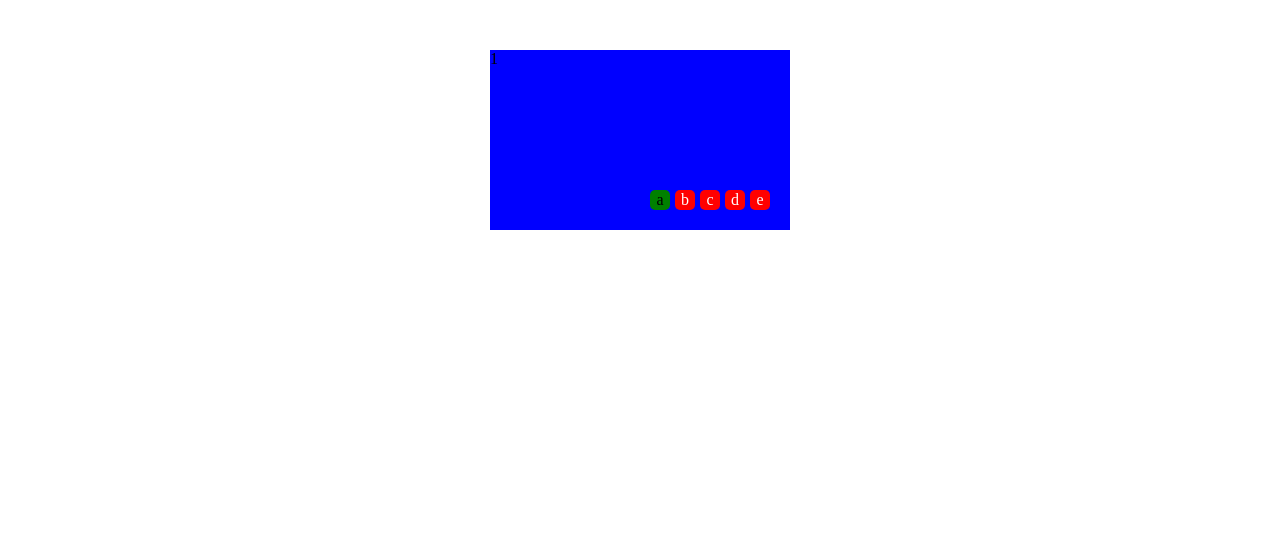
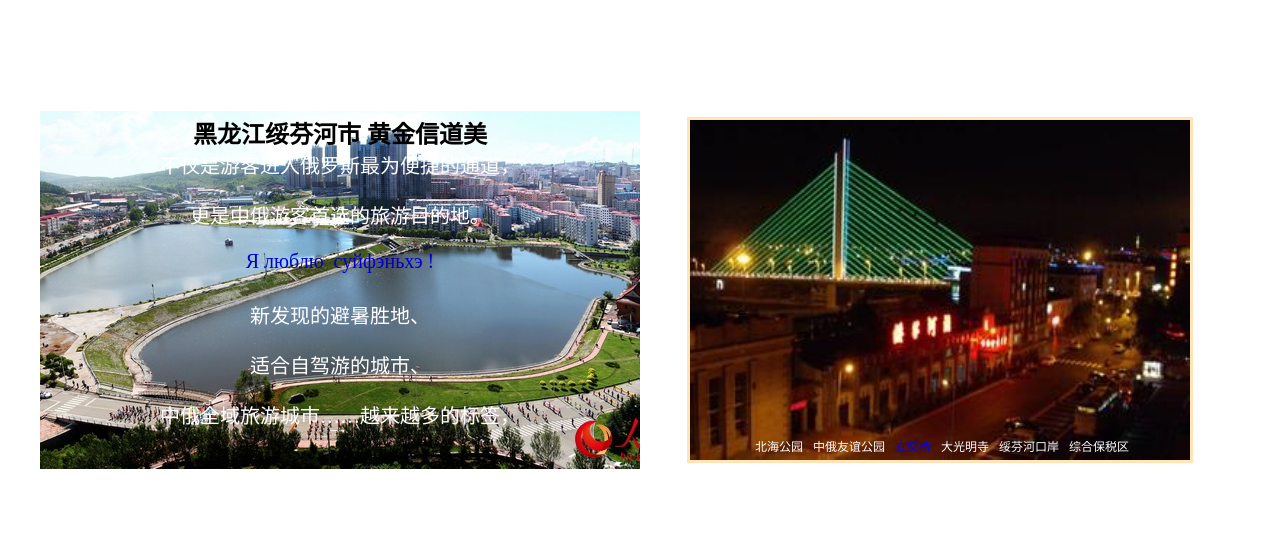
Before and after one commit to zhouYue946821/zhouYue946821.github.io, a plain HTML site: page index.html in a window 1280 px wide. Drawn offline with Linux system fonts and the light colour scheme.

Commit message:
美丽的绥芬河。

```diff
--- a/css/index.css
+++ b/css/index.css
@@ -2,49 +2,95 @@
 	margin: 0;
 	padding: 0;
 }
-		#myLunBo {
-			width: 300px;
-			height: 180px;
-			margin: 50px auto 0;
-			overflow: hidden;
+body {
+	background-color: #FFFFFF;
+	font-family: "微软雅黑";
+	font-size: 12px;
+}
+ul,li {
+	list-style: none;
+}
+.biaoTi {
+	width: 100%;
+	height: 50px;
+}
+.top {
+	width: 1200px;
+	margin: 0 auto;
+}
+.top:after {
+	clear: both;
+	content: '';
+	display: block;
+}
+.top .div-left {
+	width: 600px;
+	height: 480px;
+	text-align: center;
+	float: left;
+	background-image: url(../img/1.jpg);
+	background-repeat: no-repeat;
+	background-position: center ;
+}
+.top .div-rigth {
+	width: 600px;
+	height: 480px;
+	float: left;
 	position: relative;
 }
-		#myLunBo .myLunBoUl {
+.top .div-rigth .lunBo {
+	width: 500px;
+	height: 340px;
 	position: absolute;
+	margin: auto;
 	top: 0;
 	left: 0;
+	right: 0;
+	bottom: 0;
+	background: #FFFFFF;
+	border: 3px solid moccasin;
+	overflow: hidden;
+	z-index: 10;
 }
-		#myLunBo .myLunBoUl li {
-			width: 300px;
-			height: 180px;
-			list-style: none;
+
+.top .div-rigth .lunBo img {
+	width: 500px;
+	height: 340px;
+}
+.top .div-rigth .lunBo>ul {
+	width: 3500px;
+}
+.top .div-rigth .lunBo>ul li {
+	float: left;
+}
+.top .div-rigth .lunBo .lunBo-ol {
 	position: absolute;
-			top: 0;left: 0;
-			background-color: blue;
+	bottom: 5px;
+	left: 50%;
+	margin-left: -185px;
 }
-		#myLunBo .myLunBoUl li.onli {
-			z-index: 1;
+.top .div-rigth .lunBo .lunBo-ol>li {
+	color: #FFFFFF;
+	float: left;
+	margin-right: 10px;
 }
-		#myLunBo .myLunBoOl {
-			position: absolute;
-			bottom: 20px;
-			right: 20px;
-			z-index: 2;
+.top .div-rigth .lunBo .lunBo-ol>li.on {
+	color: #0000FF;
 }
-		#myLunBo .myLunBoOl .on {
-			background-color:green ;
-			color: #000000;
+.top .div-left .div-div {
+	width: 400px;
+	height: 280px;
+	margin: 0 auto;
+	overflow: hidden;
 }
-		#myLunBo .myLunBoOl li {
-			float: left;
-			width: 20px;
-			height: 20px;
-			margin-left: 5px;
-			border-radius: 5px;
-			background-color: red;
-			list-style: none;
-			line-height: 20px;
-			text-align: center;
+.top .div-left .div-div>ul>li {
+	display: inline-block;
+	width: 400px;
+	height: 50px;
+	color: #FFFFFF;
+	font-size: 20px;
 	font-family: "微软雅黑";
-			color: #FFFFFF;
 }
+.top .div-left .div-div>ul>li.off {
+	color: mediumblue;
+}
--- a/index.html
+++ b/index.html
@@ -6,22 +6,49 @@
 		<link rel="stylesheet" type="text/css" href="css/index.css"/>
 	</head>
 	<body>
-		<div id="myLunBo">
-			<ul class="myLunBoUl">
-				<li class="onli">1</li>
-				<li>2</li>
-				<li>3</li>
-				<li>4</li>
-				<li>5</li>
-			</ul>
-			<ol class="myLunBoOl">
-				<li class="on">a</li>
-				<li>b</li>
-				<li>c</li>
-				<li>d</li>
-				<li>e</li>
-			</ol>
+		<div class="biaoTi">
 		</div>
+		<div class="top">
+			<div class="div-left">
+				<h1 style="margin-top: 65px;">黑龙江绥芬河市  黄金信道美</h1>
+				<div class="div-div">
+					<ul class="div-ul">
+						<li>新发现的避暑胜地、</li>
+						<li>适合自驾游的城市、</li>
+						<li>中俄全域旅游城市……越来越多的标签，</li>
+						<li>将绥芬河的美丽形象化，</li>
+						<li>绥芬河旅的影响力越来越大，</li>
+						<li>不仅是游客进入俄罗斯最为便捷的通道，</li>
+						<li>更是中俄游客首选的旅游目的地。</li>
+						<li  class="off" style="font-size: 20px;">Я люблю  суйфэньхэ !</li>
+					</ul>
+				</div>
+			</div>
+
+			<div class="div-rigth">
+				<div class="lunBo">
+					<ul class="lunBo-ul">
+						<li><img src="img/1.jpg"></li>
+						<li><img src="img/2.jpg"></li>
+						<li><img src="img/3.jpg"></li>
+						<li><img src="img/7.jpg"></li>
+						<li><img src="img/5.jpg"></li>
+						<li><img src="img/6.jpg"></li>
+					</ul>
+					<ol class="lunBo-ol">
+						<li class="on">北海公园</li>
+						<li>中俄友谊公园</li>
+						<li>立交桥</li>
+						<li>大光明寺</li>
+						<li>绥芬河口岸</li>
+						<li>综合保税区</li>
+					</ol>
+
+				</div>
+
+			</div>
+		</div>
+		<script src="js/jquery-3.1.0.js"></script>
 		<script src="js/index.js"></script>
 
 	</body>
--- a/js/index.js
+++ b/js/index.js
@@ -1,60 +1,45 @@
-			var $ul = $('.myLunBoUl'),
-			    $ol = $('.myLunBoOl'),
-			    $ulli = $ul.find('li'),
-			    len = $ulli.length,
-			    timer,
-			    jiShiQi=0,
-			    lsIndex = 0;
-			    width = $ulli.width();
-			    $ul.width(len * width);
+!function () {
+	var jiShiQi=0;
 
-			$('.myLunBoOl').find('li').on('click',function () {
-				var $this = $(this),
-				    index = $this.index(),
-				    jiShiQi = index,
-				    $onUlLi = $ul.find('li').eq(index);
-				    if (lsIndex == index) {
-				    	return;
-				    }
-				    lsIndex = index;
-				    $this.addClass('on').siblings('.on').removeClass('on');
-				    $onUlLi.css('left',width);
-				    $ul.animate({"left":-width},500,function () {
-					    $ul
-					    .css('left',0);
-	                    $onUlLi
-	                    .addClass('onli')
-	                    .siblings()
-	                    .removeClass('onli')
-	                    .end()
-	                    .css('left',0);
-				    });
-			});
-            function gunDg () {
-            timer =	setInterval(function () {
-            		jiShiQi++;
-            		if (jiShiQi>len-1) {
-            			jiShiQi = 0;
-            		}
-            	var	$onUlLi = $ul.find('li').eq(jiShiQi),
-            		$onOlli = $ol.find('li').eq(jiShiQi);
-            	    $onOlli.addClass('on').siblings('.on').removeClass('on');
-				    $onUlLi.css('left',width);
-				    $ul.animate({"left":-width},500,function () {
-					    $ul
-					    .css('left',0);
-	                    $onUlLi
-	                    .addClass('onli')
-	                    .siblings()
-	                    .removeClass('onli')
-	                    .end()
-	                    .css('left',0);
-				    });
-            	},2000);
-            };
-			gunDg();
-			$('#myLunBo').hover(function () {
-				clearInterval(timer);
-			},function () {
-				gunDg();
+	function lunbo () {
+		var $ul = $('.lunBo-ul'),
+		    $ulli = $ul.find('li'),
+		    len = $ulli.length,
+		    $ol = $('.lunBo-ol'),
+		    $olli = $ol.find('li'),
+		    width= $ulli.width();
+
+		    $ul.width(len*width);
+		setInterval(function() {
+			jiShiQi ++;
+			if (jiShiQi >len-1) {
+				jiShiQi=0;
+			};
+			$lis = $olli.eq(jiShiQi);
+			$lis.addClass('on').siblings('.on').removeClass('on');
+			$ul.animate({'marginLeft':-width},500,function () {
+				$ul
+				.append($ul.find('li:first'))
+				.css('margin-left',0)
 			})
+		},2000)
+	};
+	lunbo();
+
+	function tab () {
+		var $ul = $('.div-ul');
+		setInterval(function () {
+			$ul
+			.animate({'marginTop':'-50px'},1000,function () {
+				$ul
+				.append($ul.find('li:first'))
+				.css('margin-top',0)
+			})
+		});
+
+
+	};
+
+	tab();
+
+}();
```
Also changed, not shown: img/1.jpg (added), img/2.jpg (added), img/3.jpg (added), img/4.jpg (added), img/5.jpg (added), img/6.jpg (added), img/7.jpg (added), img/8.jpg (added). Lines whose indentation alone changed are shown as unchanged.
